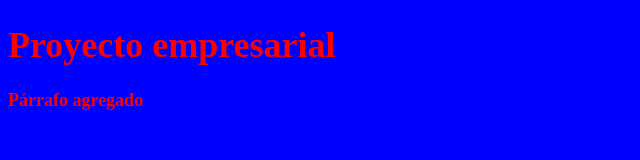
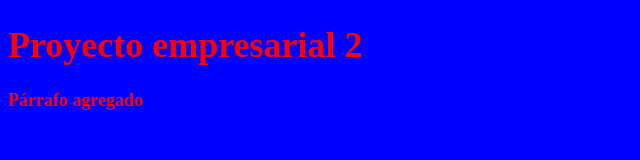
Before and after one commit to llrocapuig/CursoGit, a plain HTML site: page index.html in a window 1280 px wide. Shown: the full height of the page, 0-640 px from the left. Drawn offline with Linux system fonts and the light colour scheme.

Commit message:
Update index.html

```diff
--- a/index.html
+++ b/index.html
@@ -5,7 +5,7 @@
 <title>Documento sin título</title>
 <link href="css/estilos.css" rel="stylesheet" type="text/css">
 </head>
-  <h1>Proyecto empresarial</h1>
+  <h1>Proyecto empresarial 2</h1>
 
   <p>Párrafo agregado</p>
 <body>
```
